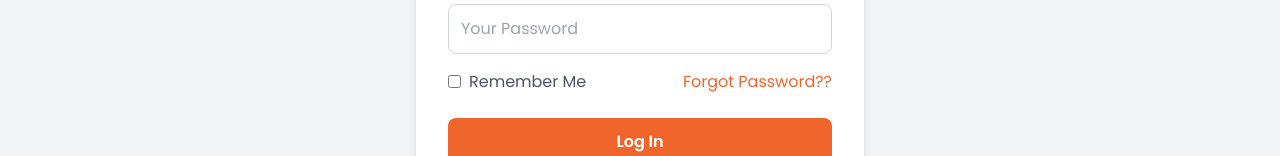
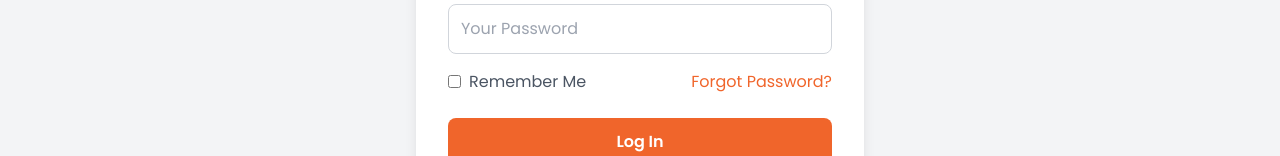
Before and after one commit to KMTonmoy/WayGo, a Next.js app: page /login in a window 1280 px wide. Shown: the part 784-940 px from the top of the page. Built offline with nearby package versions, Linux system fonts and the light colour scheme.

Commit message:
Banner Added

```diff
--- a/src/app/login/page.tsx
+++ b/src/app/login/page.tsx
@@ -33,7 +33,7 @@ const LoginPage: React.FC = () => {
                             <input type="checkbox" id="remember-me" className="mr-2 text-[#f0652b] focus:ring-[#f0652b]" />
                             <label htmlFor="remember-me" className="text-gray-600">Remember Me</label>
                         </div>
-                        <Link href="/forgot-password" className="text-[#f0652b] hover:underline">Forgot Password??</Link>
+                        <Link href="/forgot-password" className="text-[#f0652b] hover:underline">Forgot Password?</Link>
                     </div>
 
                     <button className="w-full p-3 bg-[#f0652b] text-white font-semibold rounded-lg hover:bg-[#e55c28] transition-colors duration-300">
```
